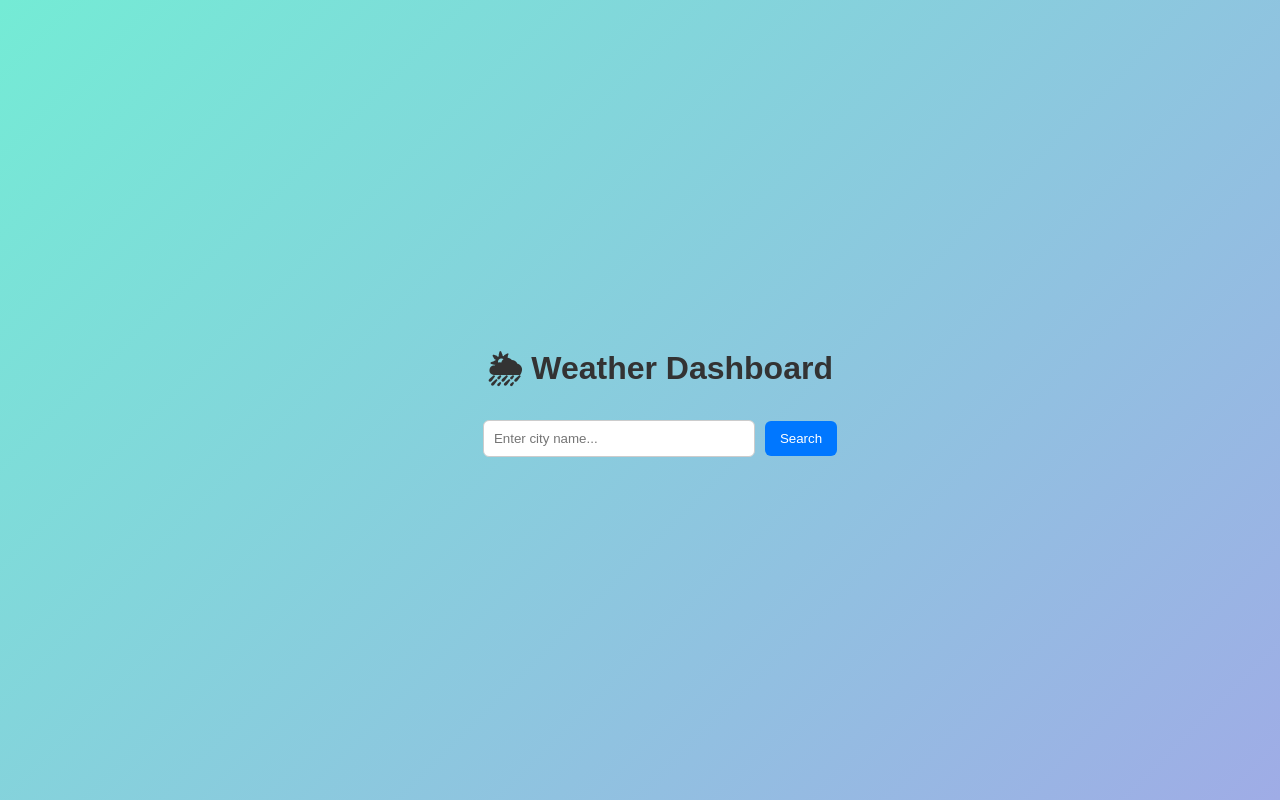
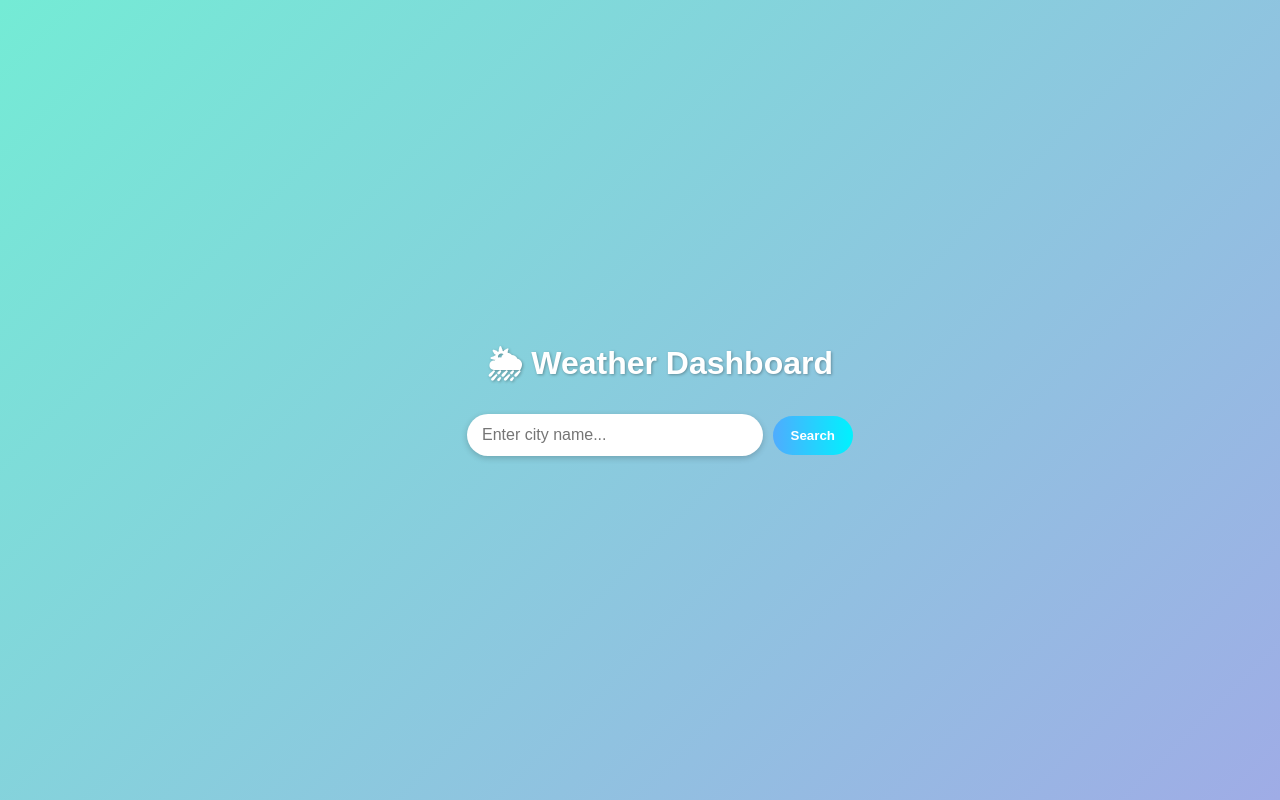
Before and after one commit to theerthagirivasan/WeatherDashboard, a React (Create React App) app in the folder weatherdashboard/: page / in a window 1280 px wide. Built offline with nearby package versions, Linux system fonts and the light colour scheme.

Commit message:
all styles are updated

```diff
--- a/weatherdashboard/src/components/Loader.css
+++ b/weatherdashboard/src/components/Loader.css
@@ -1,5 +1,20 @@
+/* src/components/Loader.css */
+
 .loader {
-  margin-top: 20px;
-  font-weight: bold;
-  color: #0077ff;
+  margin: 30px auto;
+  width: 40px;
+  height: 40px;
+  border: 4px solid rgba(255, 255, 255, 0.3);
+  border-top: 4px solid #fff;
+  border-radius: 50%;
+  animation: spin 0.8s linear infinite;
 }
+
+@keyframes spin {
+  from {
+    transform: rotate(0deg);
+  }
+  to {
+    transform: rotate(360deg);
+  }
+}
--- a/weatherdashboard/src/components/SearchBar.css
+++ b/weatherdashboard/src/components/SearchBar.css
@@ -1,25 +1,33 @@
 .search-bar {
-  margin: 20px auto;
+  display: flex;
+  justify-content: center;
+  align-items: center;
+  margin-bottom: 25px;
 }
 
 .search-bar input {
-  padding: 10px;
-  width: 250px;
-  border-radius: 6px;
-  border: 1px solid #ccc;
+  padding: 12px 15px;
+  width: 70%;
+  border-radius: 30px;
+  border: none;
   outline: none;
+  font-size: 1rem;
+  box-shadow: 0 2px 6px rgba(0, 0, 0, 0.2);
 }
 
 .search-bar button {
-  padding: 10px 15px;
   margin-left: 10px;
+  padding: 12px 18px;
   border: none;
-  background-color: #0077ff;
+  background: linear-gradient(90deg, #4facfe 0%, #00f2fe 100%);
   color: white;
-  border-radius: 6px;
+  font-weight: 600;
+  border-radius: 30px;
   cursor: pointer;
+  transition: transform 0.2s ease, box-shadow 0.2s ease;
 }
 
 .search-bar button:hover {
-  background-color: #005fcc;
+  transform: translateY(-2px);
+  box-shadow: 0 4px 10px rgba(79, 172, 254, 0.4);
 }
--- a/weatherdashboard/src/components/WeatherCard.css
+++ b/weatherdashboard/src/components/WeatherCard.css
@@ -1,14 +1,33 @@
+/* src/components/WeatherCard.css */
+
 .weather-card {
-  background: white;
-  border-radius: 10px;
-  width: 300px;
-  margin: 20px auto;
-  padding: 20px;
-  box-shadow: 0 2px 8px rgba(0, 0, 0, 0.2);
-  text-align: left;
+  background: rgba(255, 255, 255, 0.15);
+  border-radius: 20px;
+  backdrop-filter: blur(10px);
+  box-shadow: 0 4px 20px rgba(0, 0, 0, 0.1);
+  padding: 25px;
+  color: #fff;
+  text-align: center;
+  animation: fadeIn 0.5s ease;
 }
 
 .weather-card h2 {
-  margin-top: 0;
-  text-align: center;
+  margin: 0;
+  font-size: 1.6rem;
 }
+
+.weather-card p {
+  margin: 8px 0;
+  font-size: 1rem;
+}
+
+@keyframes fadeIn {
+  from {
+    opacity: 0;
+    transform: translateY(10px);
+  }
+  to {
+    opacity: 1;
+    transform: translateY(0);
+  }
+}
--- a/weatherdashboard/src/pages/Home.css
+++ b/weatherdashboard/src/pages/Home.css
@@ -1,4 +1,12 @@
-.home .error {
-  color: red;
+.home h1 {
+  font-size: 2rem;
+  color: #fff;
+  text-shadow: 1px 1px 3px rgba(0, 0, 0, 0.3);
+  margin-bottom: 20px;
+}
+
+.error {
+  color: #ff4444;
   margin-top: 10px;
+  font-weight: 500;
 }
```
